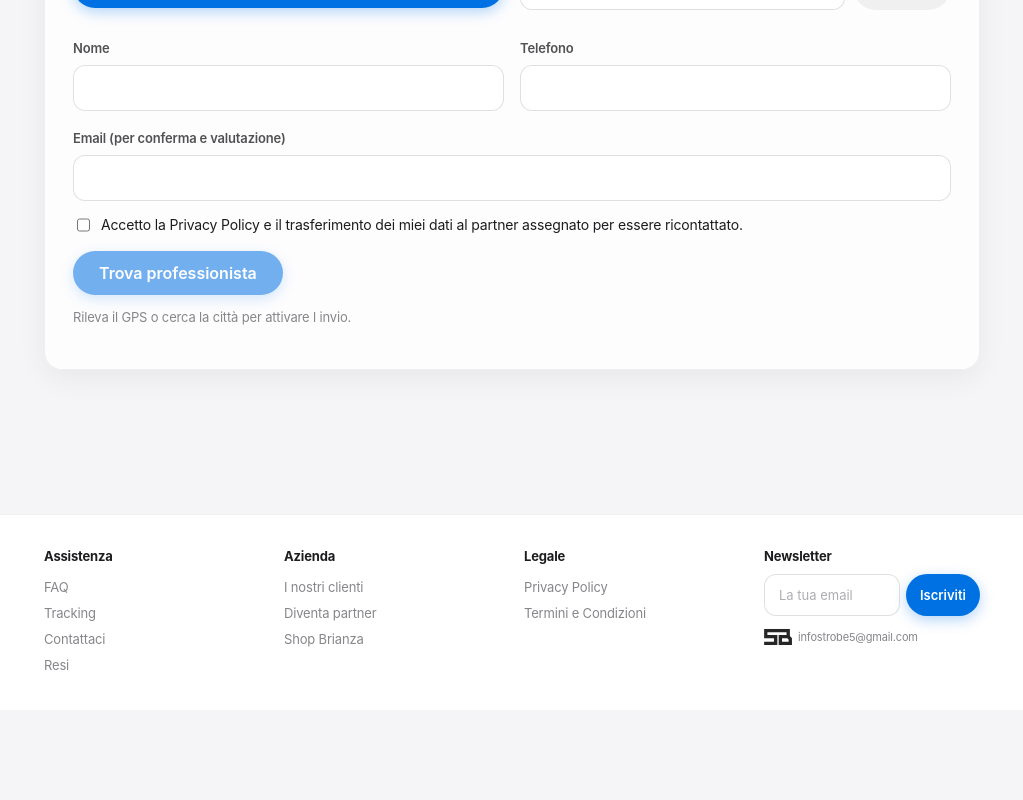
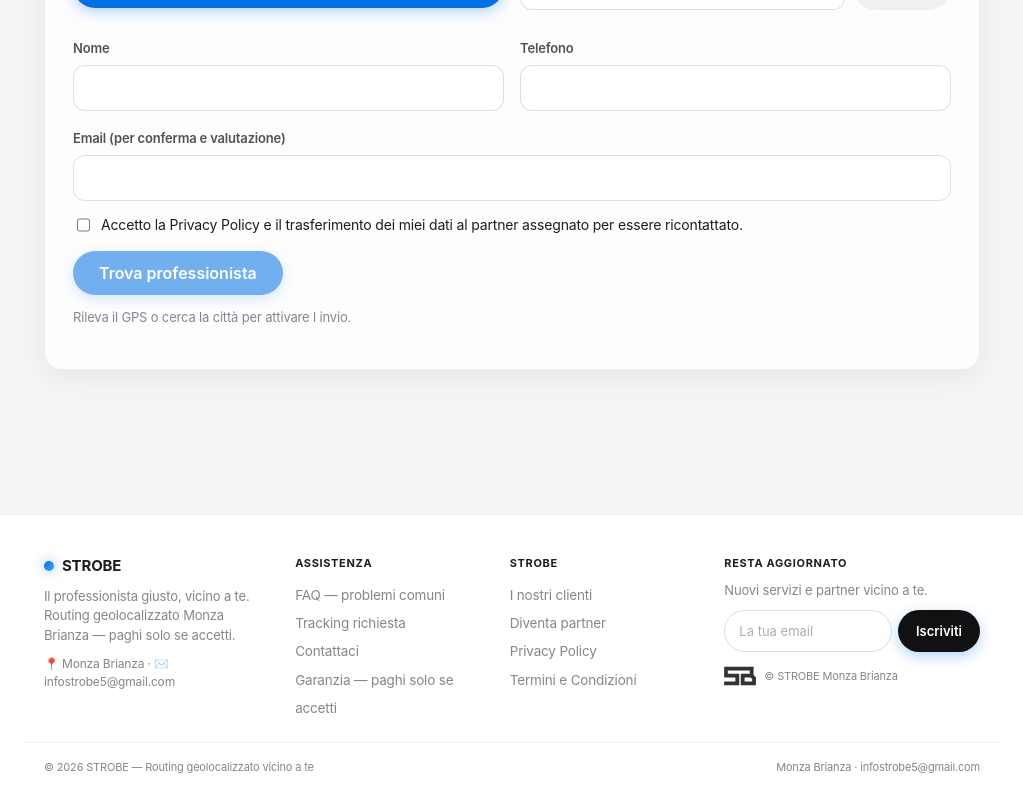
Before and after one commit to donaldkevin765-maker/smart-lead-routing, a Next.js app: page / in a window 1280 px wide. Shown: the part 940-1740 px from the top of the page, without its empty margins (128-1151 px from the left). Before the commit the page ends 1650 px from the top, so only its background shows below. Built offline with nearby package versions, Linux system fonts and the light colour scheme.

Commit message:
Footer premium contesto STROBE: brand + assistenza + STROBE + newsletter + bottom bar, estetica Apple

```diff
--- a/src/app/layout.tsx
+++ b/src/app/layout.tsx
@@ -5,6 +5,8 @@
   title: 'STROBE — Il professionista giusto, vicino a te',
   description: 'Descrivi il problema, troviamo il professionista più vicino. Routing geolocalizzato.',
 };
+
+const linkStyle = { color: '#86868b', textDecoration: 'none', transition: 'color 0.2s' } as const;
 
 export default function RootLayout({ children }: { children: React.ReactNode }) {
   return (
@@ -24,43 +26,54 @@
           </div>
         </nav>
         <div className="container">{children}</div>
-        <footer style={{ borderTop: '1px solid var(--card-border)', marginTop: 64, padding: '32px 0', background: '#fff' }}>
-          <div style={{ display: 'grid', gridTemplateColumns: 'repeat(auto-fit,minmax(160px,1fr))', gap: 24, maxWidth: 980, margin: '0 auto', padding: '0 22px' }}>
+
+        {/* Footer STROBE premium — progettato sul contesto: routing vicino, fiducia, Monza Brianza */}
+        <footer style={{ borderTop: '1px solid var(--card-border)', marginTop: 64, background: '#fff' }}>
+          <div style={{ maxWidth: 980, margin: '0 auto', padding: '40px 22px 20px', display: 'grid', gridTemplateColumns: '1.2fr 1fr 1fr 1.4fr', gap: 32 }}>
             <div>
-              <p style={{ fontWeight: 700, fontSize: 13, margin: '0 0 8px' }}>Assistenza</p>
-              <ul style={{ listStyle: 'none', margin: 0, padding: 0, fontSize: 13, lineHeight: 2 }}>
-                <li><a href="/problemi" style={{ color: 'var(--muted)', textDecoration: 'none' }}>FAQ</a></li>
-                <li><a href="/admin/leads?token=pubblico" style={{ color: 'var(--muted)', textDecoration: 'none' }}>Tracking</a></li>
-                <li><a href="mailto:infostrobe5@gmail.com" style={{ color: 'var(--muted)', textDecoration: 'none' }}>Contattaci</a></li>
-                <li><a href="/valuta/1" style={{ color: 'var(--muted)', textDecoration: 'none' }}>Resi</a></li>
+              <div style={{ display: 'flex', alignItems: 'center', gap: 8, marginBottom: 10 }}>
+                <span className="brand-dot" />
+                <strong style={{ fontSize: 15, letterSpacing: '-0.01em' }}>STROBE</strong>
+              </div>
+              <p style={{ fontSize: 13, color: 'var(--muted)', lineHeight: 1.5, margin: 0 }}>
+                Il professionista giusto, vicino a te. Routing geolocalizzato Monza Brianza — paghi solo se accetti.
+              </p>
+              <p style={{ fontSize: 12, color: 'var(--muted)', marginTop: 10 }}>📍 Monza Brianza · ✉️ <a href="mailto:infostrobe5@gmail.com" style={linkStyle}>infostrobe5@gmail.com</a></p>
+            </div>
+            <div>
+              <p style={{ fontWeight: 700, fontSize: 11, letterSpacing: '0.06em', textTransform: 'uppercase', margin: '0 0 10px', color: 'var(--text)' }}>Assistenza</p>
+              <ul style={{ listStyle: 'none', margin: 0, padding: 0, fontSize: 13.5, lineHeight: 2.1 }}>
+                <li><a href="/problemi" style={linkStyle}>FAQ — problemi comuni</a></li>
+                <li><a href="/clienti" style={linkStyle}>Tracking richiesta</a></li>
+                <li><a href="mailto:infostrobe5@gmail.com" style={linkStyle}>Contattaci</a></li>
+                <li><a href="/termini" style={{ ...linkStyle }}>Garanzia — paghi solo se accetti</a></li>
               </ul>
             </div>
             <div>
-              <p style={{ fontWeight: 700, fontSize: 13, margin: '0 0 8px' }}>Azienda</p>
-              <ul style={{ listStyle: 'none', margin: 0, padding: 0, fontSize: 13, lineHeight: 2 }}>
-                <li><a href="/clienti" style={{ color: 'var(--muted)', textDecoration: 'none' }}>I nostri clienti</a></li>
-                <li><a href="/partner" style={{ color: 'var(--muted)', textDecoration: 'none' }}>Diventa partner</a></li>
-                <li><a href="https://shop-brianza.com" target="_blank" rel="noopener" style={{ color: 'var(--muted)', textDecoration: 'none' }}>Shop Brianza</a></li>
+              <p style={{ fontWeight: 700, fontSize: 11, letterSpacing: '0.06em', textTransform: 'uppercase', margin: '0 0 10px', color: 'var(--text)' }}>STROBE</p>
+              <ul style={{ listStyle: 'none', margin: 0, padding: 0, fontSize: 13.5, lineHeight: 2.1 }}>
+                <li><a href="/clienti" style={linkStyle}>I nostri clienti</a></li>
+                <li><a href="/partner" style={linkStyle}>Diventa partner</a></li>
+                <li><a href="/privacy" style={linkStyle}>Privacy Policy</a></li>
+                <li><a href="/termini" style={linkStyle}>Termini e Condizioni</a></li>
               </ul>
             </div>
             <div>
-              <p style={{ fontWeight: 700, fontSize: 13, margin: '0 0 8px' }}>Legale</p>
-              <ul style={{ listStyle: 'none', margin: 0, padding: 0, fontSize: 13, lineHeight: 2 }}>
-                <li><a href="/privacy" style={{ color: 'var(--muted)', textDecoration: 'none' }}>Privacy Policy</a></li>
-                <li><a href="/termini" style={{ color: 'var(--muted)', textDecoration: 'none' }}>Termini e Condizioni</a></li>
-              </ul>
-            </div>
-            <div>
-              <p style={{ fontWeight: 700, fontSize: 13, margin: '0 0 8px' }}>Newsletter</p>
+              <p style={{ fontWeight: 700, fontSize: 11, letterSpacing: '0.06em', textTransform: 'uppercase', margin: '0 0 10px', color: 'var(--text)' }}>Resta aggiornato</p>
+              <p style={{ fontSize: 13, color: 'var(--muted)', margin: '0 0 10px' }}>Nuovi servizi e partner vicino a te.</p>
               <form action="mailto:infostrobe5@gmail.com" method="post" encType="text/plain" style={{ display: 'flex', gap: 6 }}>
-                <input className="input" type="email" name="email" placeholder="La tua email" style={{ fontSize: 13 }} />
-                <button className="btn" type="submit" style={{ padding: '8px 14px', fontSize: 13 }}>Iscriviti</button>
+                <input className="input" type="email" name="email" placeholder="La tua email" style={{ fontSize: 13, borderRadius: 999 }} />
+                <button className="btn" type="submit" style={{ padding: '10px 18px', fontSize: 13, borderRadius: 999, background: '#111' }}>Iscriviti</button>
               </form>
-              <div style={{ marginTop: 12, display: 'flex', alignItems: 'center', gap: 6 }}>
-                <img src="/shop-brianza.svg" alt="" width={28} height={18} style={{ opacity: 0.85 }} />
-                <span style={{ fontSize: 11, color: 'var(--muted)' }}>infostrobe5@gmail.com</span>
+              <div style={{ marginTop: 14, display: 'flex', alignItems: 'center', gap: 8 }}>
+                <img src="/shop-brianza.svg" alt="" width={32} height={20} style={{ opacity: 0.8 }} />
+                <span style={{ fontSize: 11, color: 'var(--muted)' }}>© STROBE Monza Brianza</span>
               </div>
             </div>
+          </div>
+          <div style={{ maxWidth: 980, margin: '0 auto', padding: '16px 22px 24px', borderTop: '1px solid #f0f0f0', display: 'flex', justifyContent: 'space-between', flexWrap: 'wrap', gap: 8, fontSize: 11, color: 'var(--muted)' }}>
+            <span>© 2026 STROBE — Routing geolocalizzato vicino a te</span>
+            <span>Monza Brianza · <a href="mailto:infostrobe5@gmail.com" style={linkStyle}>infostrobe5@gmail.com</a></span>
           </div>
         </footer>
       </body>
```
